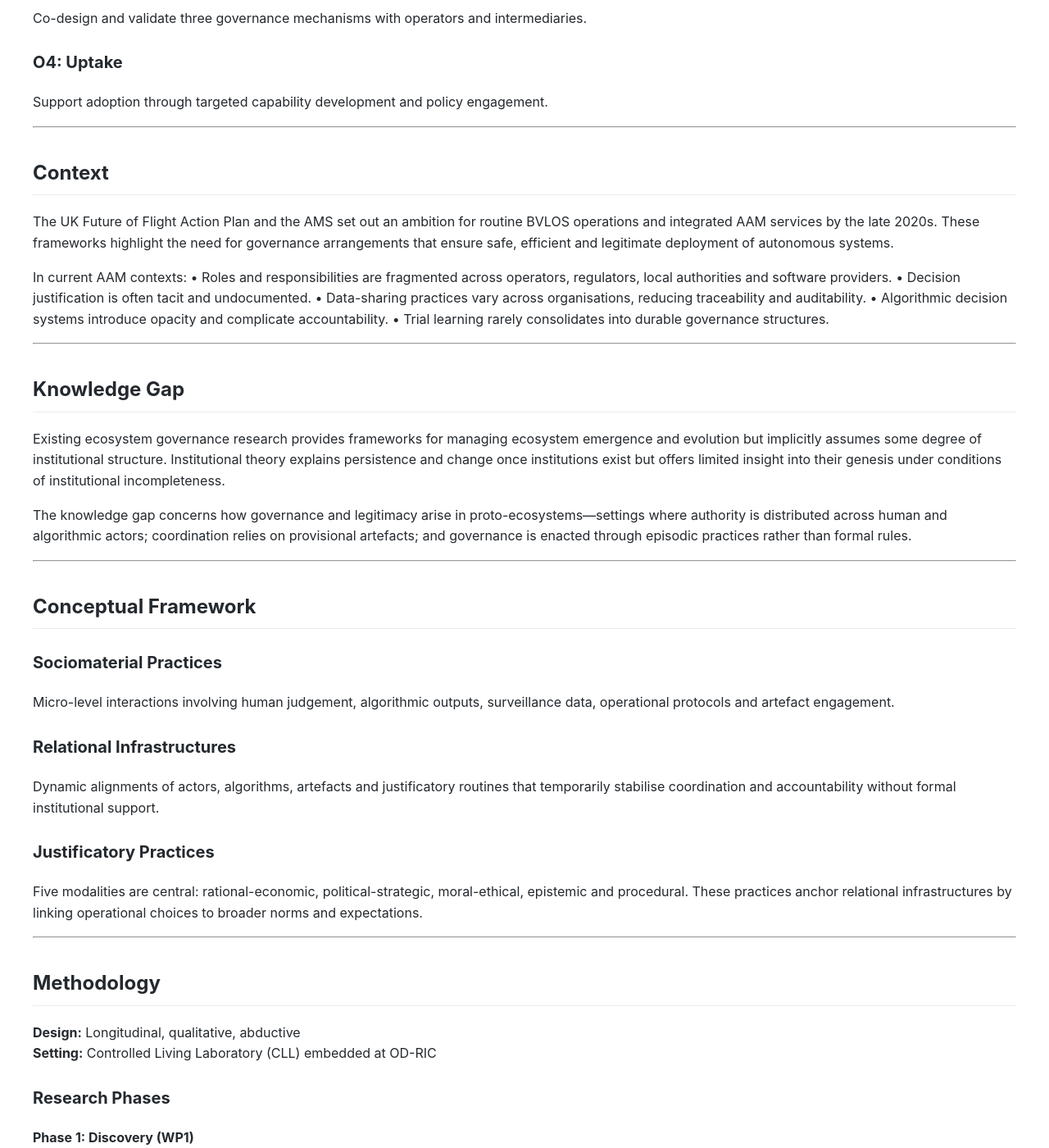
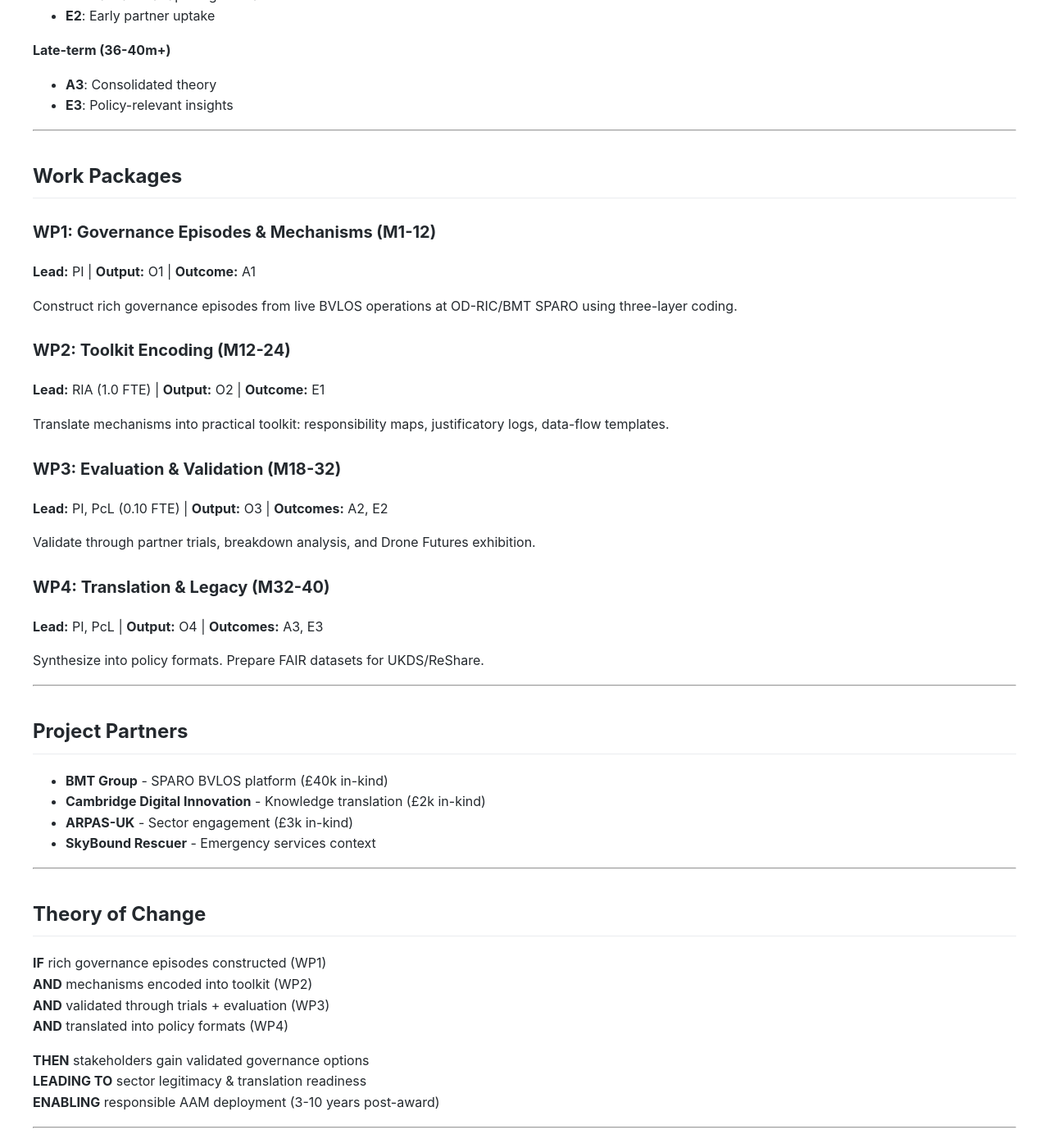
Before and after one commit to PolStavros/esrc-nia-proto-gov, a Jekyll site: the page built from index.md, in a window 1280 px wide and 1400 px high, scrolled down 1436 px. Shown: the whole window at 82% size. Built offline with Jekyll 4.4.1, drawn with Linux system fonts in a browser that asks for light colours; some of the changed text lies outside the part shown.

Commit message:
Update index.md: v5.4 comprehensive homepage with outputs, WPs, and ToC

```diff
--- a/index.md
+++ b/index.md
@@ -1,158 +1,134 @@
 ---
 layout: default
-title: "ESRC NIA Proposal"
+title: Home
+nav_order: 1
 ---
 
-# {{ site.data.nia_proposal.project.title }}
-## {{ site.data.nia_proposal.project.subtitle }}
+# Governing Autonomous Air Mobility
 
-**{{ site.data.nia_proposal.project.award_type }}**
-**Duration:** {{ site.data.nia_proposal.project.duration }}
-**Start Date:** {{ site.data.nia_proposal.project.start_date }}
+**ESRC New Investigator Award - Proto-Institutional Governance of Advanced Air Mobility**
 
 ---
 
-## Vision
+## Project Overview
 
-{{ site.data.nia_proposal.vision }}
+**Version:** v5.4 (Canonical, No-Simulation)
+**Award Type:** ESRC New Investigator Award
+**Duration:** 40 months (June 2026 - October 2029)
+**PI:** Dr. Pol Stavros, Royal Holloway, University of London
+
+### Research Question
+
+How is governance accomplished in early AAM/BVLOS operations, where actors rely on dynamic actor-artefact-algorithm-rule configurations to coordinate safely and legitimately?
+
+### Core Problem
+
+UK AAM deployment faces a **governance trilemma**—balancing innovation velocity, public safety, and democratic accountability. Current approaches lack mechanism-level understanding of cross-actor dependencies, practice-tested toolkits, and evidence linking governance choices to sector outcomes.
 
 ---
 
-## Aim
+## Key Outputs & Outcomes
 
-{{ site.data.nia_proposal.aim }}
+### Outputs (O1-O4)
 
----
+| Output | Description | Milestone |
+|--------|-------------|----------|
+| **O1** | AAM Governance Trilemma - Journal Paper 1 | M12 |
+| **O2** | Governance Toolkit & Methods Guide | M24 |
+| **O3** | Executive Report + Drone Futures Exhibition | M32 |
+| **O4** | Journal Paper 2 + Policy Brief + UKDS Dataset | M40 |
 
-## Objectives
+### Outcomes
 
-{% for obj in site.data.nia_proposal.objectives %}
-### {{ obj.code }}: {{ obj.title }}
-{{ obj.description }}
-{% endfor %}
+**Short-term (0-18m)**
+- **A1**: Improved conceptual understanding
+- **E1**: Enhanced cross-sector capacity
 
----
+**Mid-term (18-36m)**
+- **A2**: Validated adaptive governance models
+- **E2**: Early partner uptake
 
-## Context
-
-{{ site.data.nia_proposal.context }}
-
----
-
-## Knowledge Gap
-
-{{ site.data.nia_proposal.knowledge_gap }}
-
----
-
-## Conceptual Framework
-
-{% for construct in site.data.nia_proposal.conceptual_framework.constructs %}
-### {{ construct.name }}
-{{ construct.description }}
-{% endfor %}
-
----
-
-## Methodology
-
-**Design:** {{ site.data.nia_proposal.methodology.design }}
-**Setting:** {{ site.data.nia_proposal.methodology.setting }}
-
-### Research Phases
-
-{% for phase in site.data.nia_proposal.methodology.phases %}
-#### {{ phase.name }}
-{{ phase.activities }}
-{% endfor %}
+**Late-term (36-40m+)**
+- **A3**: Consolidated theory
+- **E3**: Policy-relevant insights
 
 ---
 
 ## Work Packages
 
-{% for wp in site.data.nia_proposal.work_packages %}
-### {{ wp.code }}: {{ wp.title }} ({{ wp.period }})
+### WP1: Governance Episodes & Mechanisms (M1-12)
+**Lead:** PI | **Output:** O1 | **Outcome:** A1
 
-**Lead:** {{ wp.lead }}
-**Objectives:** {{ wp.objectives }}
+Construct rich governance episodes from live BVLOS operations at OD-RIC/BMT SPARO using three-layer coding.
 
-**Activities:** {{ wp.activities }}
+### WP2: Toolkit Encoding (M12-24)
+**Lead:** RIA (1.0 FTE) | **Output:** O2 | **Outcome:** E1
 
-**Deliverables:** {{ wp.deliverables }}
-{% endfor %}
+Translate mechanisms into practical toolkit: responsibility maps, justificatory logs, data-flow templates.
+
+### WP3: Evaluation & Validation (M18-32)
+**Lead:** PI, PcL (0.10 FTE) | **Output:** O3 | **Outcomes:** A2, E2
+
+Validate through partner trials, breakdown analysis, and Drone Futures exhibition.
+
+### WP4: Translation & Legacy (M32-40)
+**Lead:** PI, PcL | **Output:** O4 | **Outcomes:** A3, E3
+
+Synthesize into policy formats. Prepare FAIR datasets for UKDS/ReShare.
 
 ---
 
-## Outputs
+## Project Partners
 
-{% for output in site.data.nia_proposal.outputs %}
-- **{{ output.code }}:** {{ output.title }}
-{% endfor %}
+- **BMT Group** - SPARO BVLOS platform (£40k in-kind)
+- **Cambridge Digital Innovation** - Knowledge translation (£2k in-kind)
+- **ARPAS-UK** - Sector engagement (£3k in-kind)
+- **SkyBound Rescuer** - Emergency services context
 
 ---
 
-## Outcomes
+## Theory of Change
 
-### Short-Term Outcomes
-{% for outcome in site.data.nia_proposal.outcomes.short_term %}
-- {{ outcome }}
-{% endfor %}
+**IF** rich governance episodes constructed (WP1)
+**AND** mechanisms encoded into toolkit (WP2)
+**AND** validated through trials + evaluation (WP3)
+**AND** translated into policy formats (WP4)
 
-### Mid-Term Outcomes
-{% for outcome in site.data.nia_proposal.outcomes.mid_term %}
-- {{ outcome }}
-{% endfor %}
-
-### Late Outcomes
-{% for outcome in site.data.nia_proposal.outcomes.late %}
-- {{ outcome }}
-{% endfor %}
-
-### Legacy
-{% for legacy in site.data.nia_proposal.outcomes.legacy %}
-- {{ legacy }}
-{% endfor %}
+**THEN** stakeholders gain validated governance options
+**LEADING TO** sector legitimacy & translation readiness
+**ENABLING** responsible AAM deployment (3-10 years post-award)
 
 ---
 
-## Impact
+## Documentation
 
-**Conceptual Impact:**
-{{ site.data.nia_proposal.impact.conceptual }}
-
-**Capacity-Building Impact:**
-{{ site.data.nia_proposal.impact.capacity_building }}
-
-**Instrumental Impact:**
-{{ site.data.nia_proposal.impact.instrumental }}
+- [Vision](vision) - Project vision and objectives
+- [Approach](approach) - Research design and methodology
+- [Outputs & Outcomes](outputs-outcomes) - Detailed mapping
+- [Work Packages](workpackages) - Complete WP descriptions
+- [Impact & KE](impact) - Knowledge exchange pathways
+- [Truth Table](truth-table) - ESRC assessment criteria
 
 ---
 
-## Risks and Mitigations
+## Research Environment
 
-{% for risk in site.data.nia_proposal.risks %}
-- **{{ risk.name }}:** {{ risk.mitigation }}
-{% endfor %}
+**Omnidrome Research & Innovation Centre (OD-RIC)**
+Royal Holloway, University of London
+
+CAA-registered controlled living laboratory providing access to operational BVLOS observations. All technical operations by BMT; ESRC supports governance analysis only.
 
 ---
 
-## Team
+## Contact
 
-{% for member in site.data.nia_proposal.team %}
-- **{{ member.role }}** ({{ member.fte }} FTE): {{ member.responsibilities }}
-{% endfor %}
+**Dr. Pol Stavros**
+Royal Holloway, University of London
+Email: pol.stavros@rhul.ac.uk
+GitHub: [@PolStavros](https://github.com/PolStavros)
 
 ---
 
-## Partners
+*This site documents the ESRC New Investigator Award project "Governing Autonomous Air Mobility: Understanding and Enabling Governance Formation in Proto-Ecosystems."*
 
-{% for partner in site.data.nia_proposal.partners %}
-- {{ partner }}
-{% endfor %}
-
----
-
-## Navigation
-
-- [View Truth Table](/truth-table.html)
-- [View on GitHub](https://github.com/PolStavros/esrc-nia-proto-gov)
+*All content aligned to architecturechain_canonical, UKRI/ESRC TFS format, and v5.4 no-simulation methods.*
```
